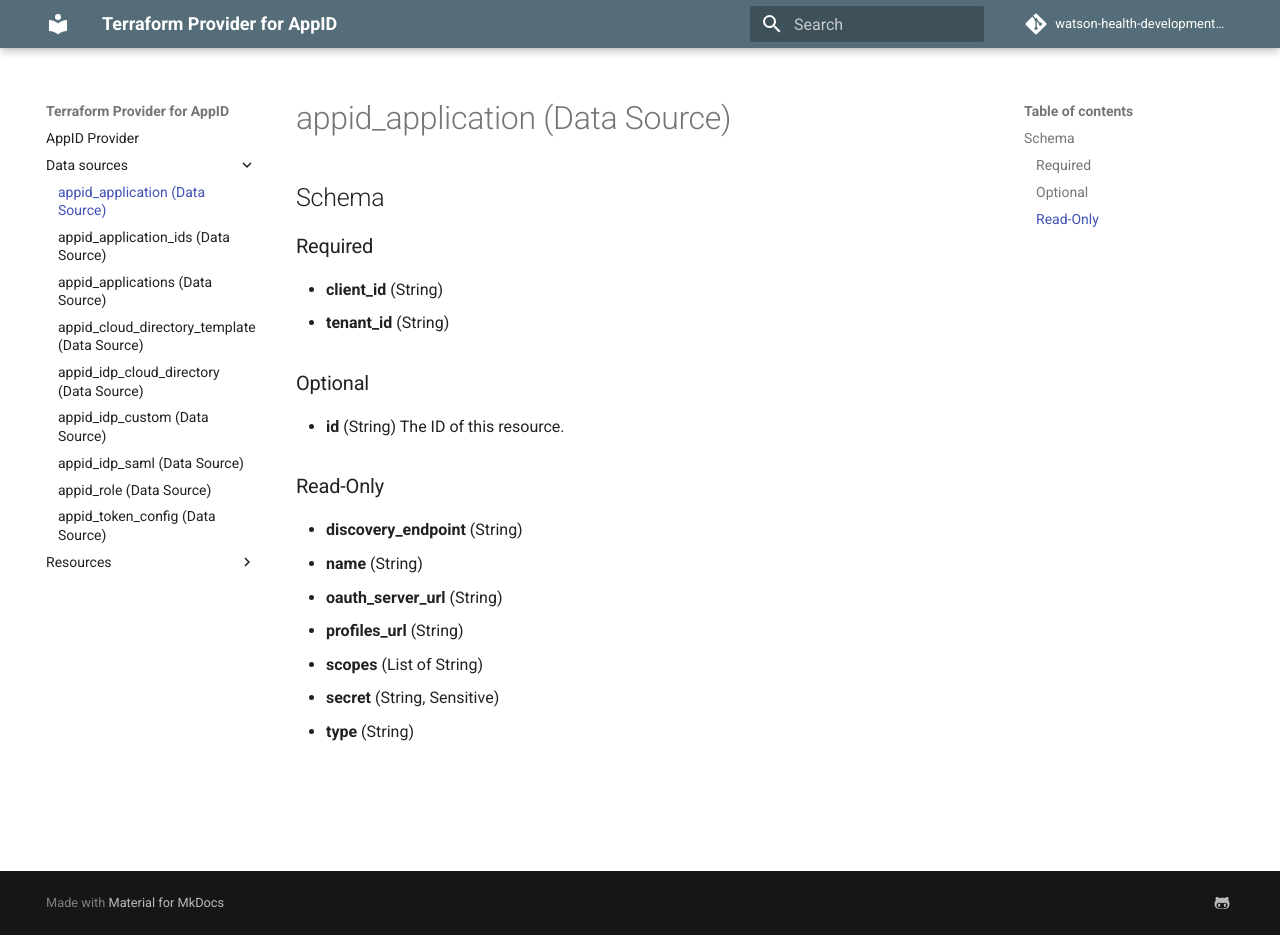
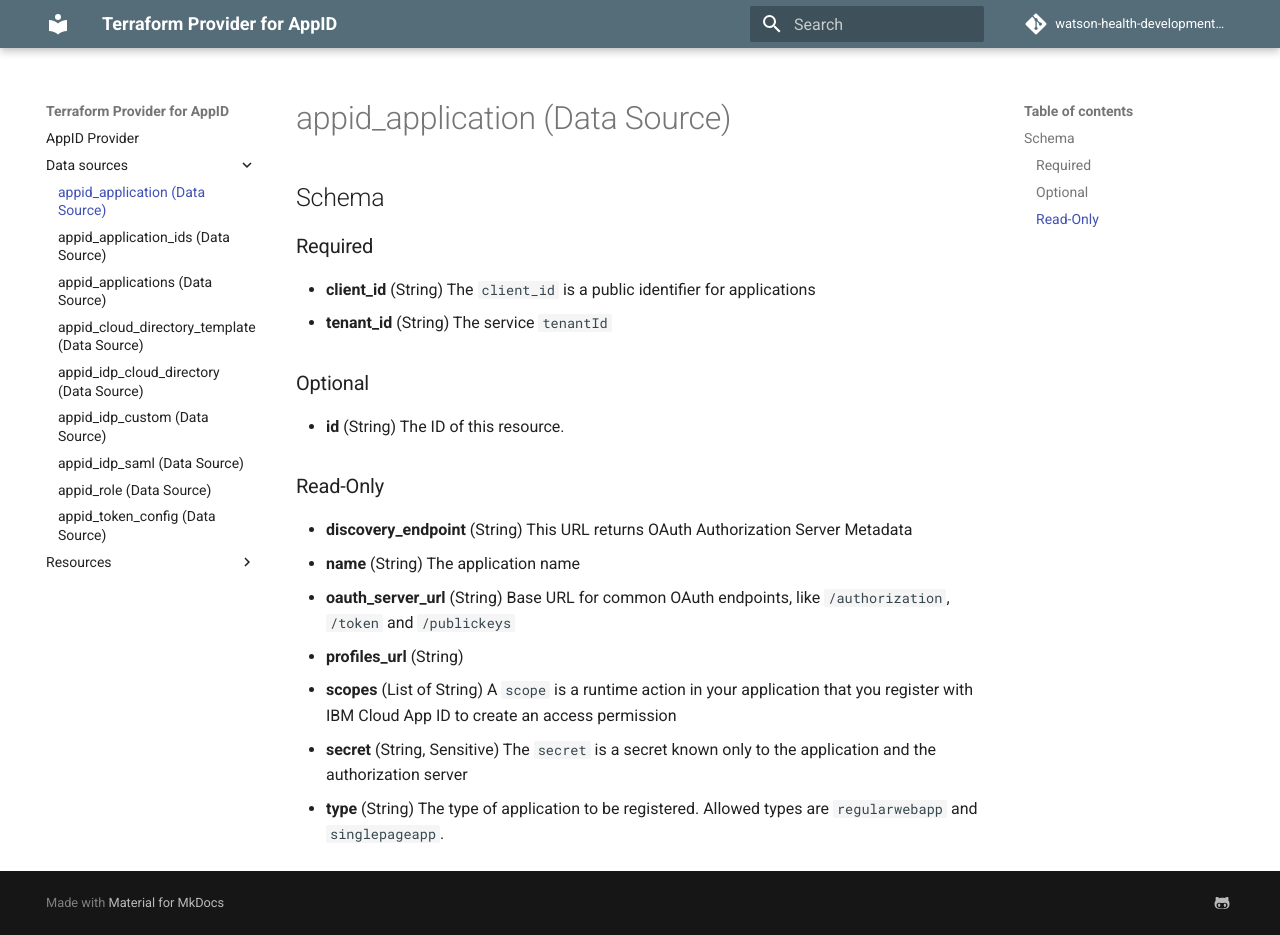
Before and after one commit to dariusbakunas/terraform-provider-appid, an MkDocs documentation site: the page built from docs/data-sources/application.md, in a window 1280 px wide and 935 px high. Built offline with MkDocs 1.6.1 and Material for MkDocs 9.7.7, drawn with Linux system fonts in a browser that asks for light colours.

Commit message:
doc updates

```diff
--- a/docs/data-sources/application.md
+++ b/docs/data-sources/application.md
@@ -17,8 +17,8 @@
 
 ### Required
 
-- **client_id** (String)
-- **tenant_id** (String)
+- **client_id** (String) The `client_id` is a public identifier for applications
+- **tenant_id** (String) The service `tenantId`
 
 ### Optional
 
@@ -26,10 +26,10 @@
 
 ### Read-Only
 
-- **discovery_endpoint** (String)
-- **name** (String)
-- **oauth_server_url** (String)
+- **discovery_endpoint** (String) This URL returns OAuth Authorization Server Metadata
+- **name** (String) The application name
+- **oauth_server_url** (String) Base URL for common OAuth endpoints, like `/authorization`, `/token` and `/publickeys`
 - **profiles_url** (String)
-- **scopes** (List of String)
-- **secret** (String, Sensitive)
-- **type** (String)
+- **scopes** (List of String) A `scope` is a runtime action in your application that you register with IBM Cloud App ID to create an access permission
+- **secret** (String, Sensitive) The `secret` is a secret known only to the application and the authorization server
+- **type** (String) The type of application to be registered. Allowed types are `regularwebapp` and `singlepageapp`.
```
Also changed, not shown: docs/data-sources/role.md (+3 -2 lines), docs/resources/application.md (+1 -1 lines), docs/resources/role.md (+7 -3 lines), 4 other files.
